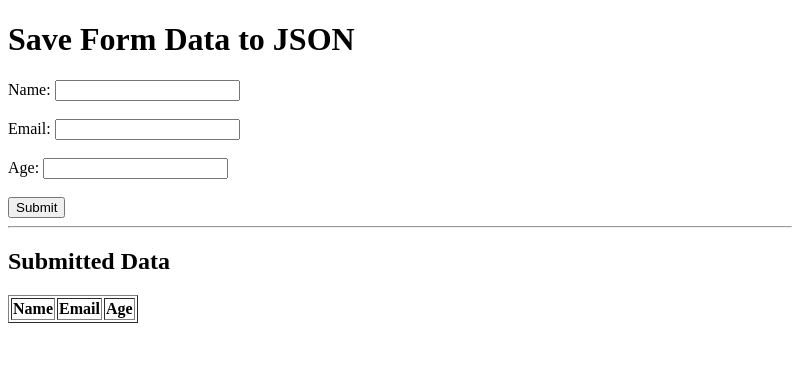
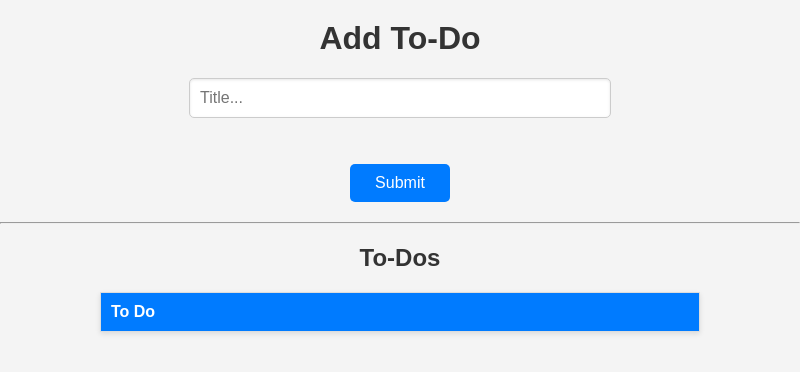
Before and after one commit to Emssui/ToDo-Electron, an Electron app: page index.html in a window 800 px wide. Drawn offline with Linux system fonts and the light colour scheme; no server answers.

Commit message:
Finish to do proj

```diff
--- a/assets/css/main.css
+++ b/assets/css/main.css
@@ -1,6 +1,87 @@
-h2 {
+body {
+    font-family: Arial, sans-serif;
+    margin: 0;
+    padding: 0;
+    background-color: #f4f4f4;
+    color: #333;
+  }
+
+  h1, h2 {
     text-align: center;
-    font-family: 'Franklin Gothic Medium', 'Arial Narrow', Arial, sans-serif;
-    background-color: gray;
+    margin-top: 20px;
+  }
+
+  /* Form Section */
+  form {
+    display: flex;
+    flex-direction: column;
+    align-items: center;
+    margin: 20px 0;
+  }
+
+  form input {
+    width: 80%;
+    max-width: 400px;
     padding: 10px;
-}
+    font-size: 16px;
+    margin-bottom: 10px;
+    border: 1px solid #ccc;
+    border-radius: 5px;
+    box-shadow: inset 0 1px 3px rgba(0, 0, 0, 0.1);
+  }
+
+  form button {
+    width: 100px;
+    padding: 10px;
+    font-size: 16px;
+    color: #fff;
+    background-color: #007bff;
+    border: none;
+    border-radius: 5px;
+    cursor: pointer;
+    transition: background-color 0.3s ease;
+  }
+
+  form button:hover {
+    background-color: #0056b3;
+  }
+
+  /* Table Section */
+  #dataTable {
+    width: 80%;
+    max-width: 600px;
+    margin: 20px auto;
+    border-collapse: collapse;
+    background-color: #fff;
+    box-shadow: 0 2px 5px rgba(0, 0, 0, 0.1);
+  }
+
+  #dataTable th, #dataTable td {
+    padding: 10px;
+    text-align: left;
+    border: 1px solid #ddd;
+  }
+
+  #dataTable th {
+    background-color: #007bff;
+    color: #fff;
+  }
+
+  #dataTable tr:nth-child(even) {
+    background-color: #f9f9f9;
+  }
+
+  #dataTable tr:hover {
+    background-color: #f1f1f1;
+  }
+
+  /* Responsive Design */
+  @media (max-width: 600px) {
+    form input, form button {
+      width: 90%;
+    }
+
+    #dataTable {
+      width: 90%;
+    }
+  }
--- a/index.html
+++ b/index.html
@@ -3,21 +3,15 @@
 <head>
   <meta charset="UTF-8">
   <meta name="viewport" content="width=device-width, initial-scale=1.0">
-  <title>Electron Form to JSON</title>
+  <link rel="stylesheet" href="assets/css/main.css">
+  <title>To Do App</title>
 </head>
 <body>
-  <h1>Save Form Data to JSON</h1>
+  <h1>Add To-Do</h1>
 
   <!-- Form Section -->
   <form id="myForm">
-    <label for="name">Name:</label>
-    <input type="text" id="name" name="name" required><br><br>
-
-    <label for="email">Email:</label>
-    <input type="email" id="email" name="email" required><br><br>
-
-    <label for="age">Age:</label>
-    <input type="number" id="age" name="age" required><br><br>
+    <input type="text" id="name" name="name" placeholder="Title..." required><br><br>
 
     <button type="submit">Submit</button>
   </form>
@@ -25,20 +19,17 @@
   <hr>
 
   <!-- Display Section -->
-  <h2>Submitted Data</h2>
-  <table border="1" id="dataTable">
+  <h2>To-Dos</h2>
+  <table id="dataTable">
     <thead>
       <tr>
-        <th>Name</th>
-        <th>Email</th>
-        <th>Age</th>
+        <th>To Do</th>
       </tr>
     </thead>
     <tbody>
       <!-- Data rows will be appended here -->
     </tbody>
   </table>
-
   <script src="renderer.js"></script>
 </body>
 </html>
--- a/renderer.js
+++ b/renderer.js
@@ -4,11 +4,13 @@ const { ipcRenderer } = require('electron');
 document.querySelector('#myForm').addEventListener('submit', (event) => {
   event.preventDefault();
 
+  // Generate a unique ID
+  const uniqueId = `${Date.now()}-${Math.floor(Math.random() * 10000)}`;
+
   // Collect form data
   const formData = {
     name: event.target.name.value,
-    email: event.target.email.value,
-    age: event.target.age.value,
+    id: uniqueId,
   };
 
   // Send form data to the main process
@@ -35,8 +37,7 @@ function loadData() {
       const row = document.createElement('tr');
       row.innerHTML = `
         <td>${item.name}</td>
-        <td>${item.email}</td>
-        <td>${item.age}</td>
+        <td style="cursor: pointer; color: red;" onclick="handleDelete('${item.id}')">x</td>
       `;
       tableBody.appendChild(row);
     });
@@ -45,3 +46,13 @@ function loadData() {
 
 // Load data when the page loads
 window.onload = loadData;
+
+// Function to handle deleting a To-Do
+function handleDelete(id) {
+  ipcRenderer.send('delete-form-data', id); // Send delete request to the main process
+
+  // Refresh the displayed data after deletion
+  ipcRenderer.once('delete-success', () => {
+    loadData();
+  });
+}
```
Also changed, not shown: form-data.json (+11 -5 lines), main.js (+18 -2 lines).
